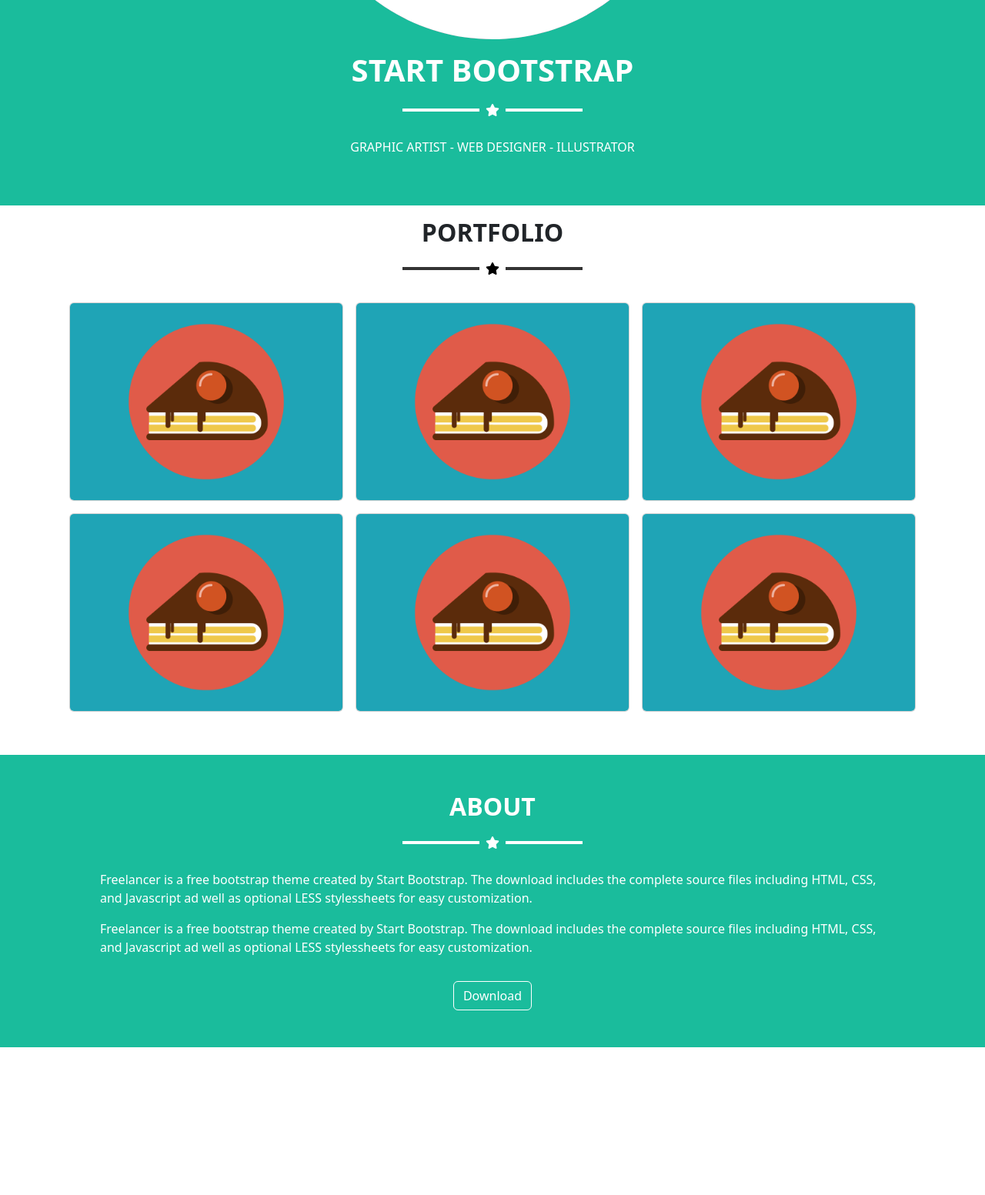
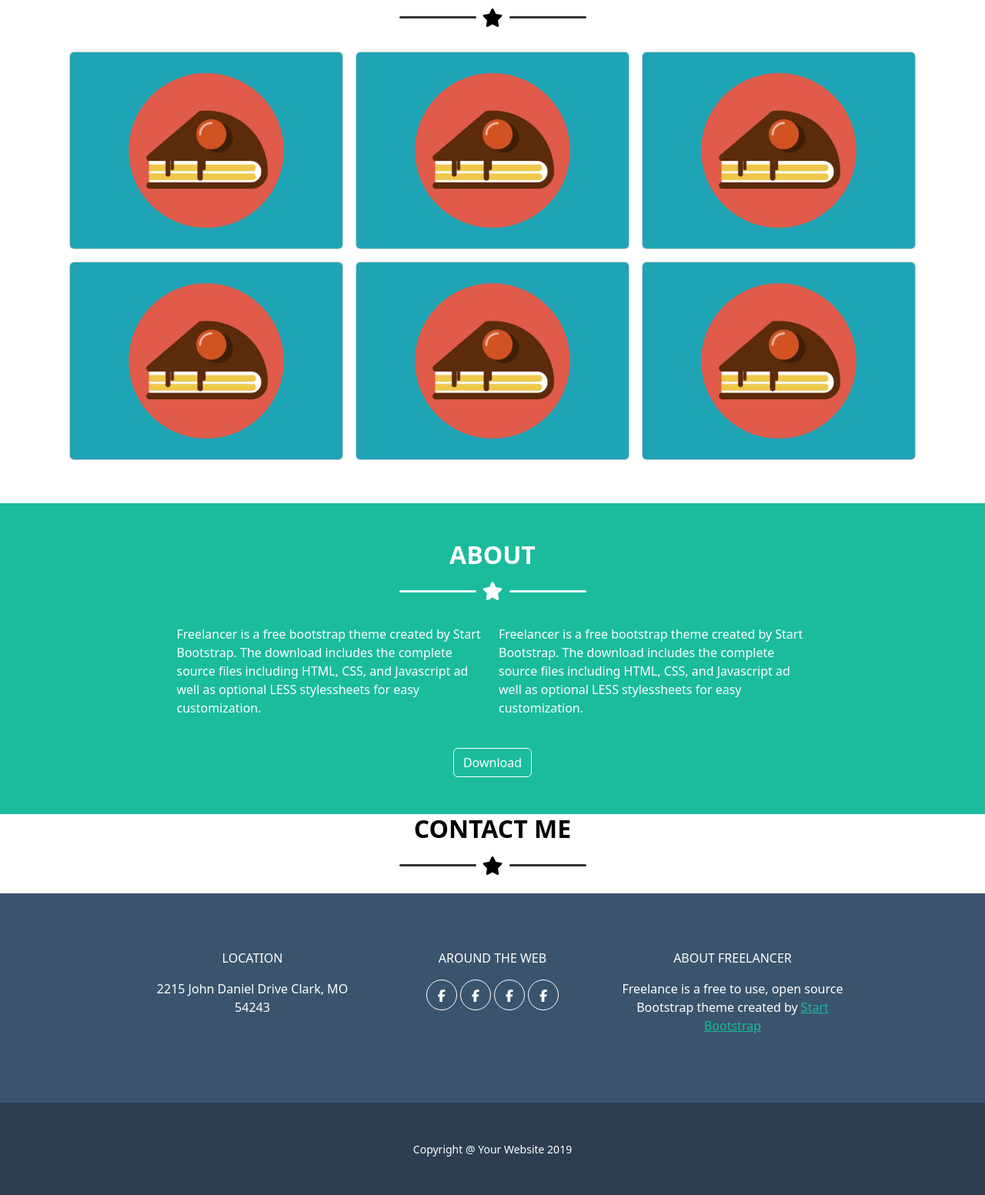
Before and after one commit to DavideSberna/html-css-bootstrap-freelancer, a plain HTML site: page index.html in a window 1280 px wide. Shown: the part 645-2198 px from the top of the page at 77% size. Before the commit the page ends 2006 px from the top, so only its background shows below. Drawn offline with nearby package versions, Linux system fonts and the light colour scheme.

Commit message:
fetch index.html - style.css

```diff
--- a/css/style.css
+++ b/css/style.css
@@ -24,18 +24,65 @@
 .TR-bg-black{
     background-color: var(--black);
 }
+.TR-aqua{
+    color: var(--aqua);
+}
+
+
+/* jumbo img sizing settings */
+.img-sizing{
+    width: 250px;
+    height: auto;
+}
+
+
+/* hover effect */
+.card-image{
+    position: relative;
+}
+.card-image::after{
+    content: "+";
+    position: absolute;
+    left: 0;
+    bottom: 0;
+    top: 0;
+    right: 0;
+    width: 100%;
+    color: var(--white);
+    background-color: #1abc9cb6;
+    display: flex;
+    justify-content:center;
+    align-items: center;
+    font-size: 4em;
+    opacity: 0;
+    transition: 0.1s;
+}
+.card-image:hover::after{
+    opacity: 1;
+}
 
 
 
+/* after / before settings  */
+.a-b-icon::after, .a-b-icon::before{
+    content: "";
+    width: 100px;
+    height: 3px;
+    background-color: var(--white);
+    border-radius: 3px;
+}
+#portfolio .a-b-icon::after, #portfolio .a-b-icon::before,
+#contact .a-b-icon::after, #contact .a-b-icon::before {
+    background-color: var(--black);
+}
 
 
-div span:not(nav span){
-    width: 100px;
-    height: 4px;
-    background-color: var(--black);
-}
-div span:not(nav span){
-    width: 100px;
-    height: 4px;
-    background-color: var(--black);
-}
+/* footer icon settings */
+.fa {
+    font-size: 1em;
+    width: 40px;
+    height: 40px;
+    border-radius: 50%;
+    border: solid 1px white;
+    line-height: 40px;
+  }
--- a/index.html
+++ b/index.html
@@ -18,7 +18,7 @@
             <nav class="navbar navbar-expand-lg">
                 <div class="container">
                   <a class="navbar-brand text-white text-uppercase" href="#">start bootstrap</a>
-                  <button class="navbar-toggler border-white" type="button" data-bs-toggle="collapse" data-bs-target="#navbarNav" aria-controls="navbarNav" aria-expanded="false" aria-label="Toggle navigation">
+                  <button class="navbar-toggler border border-white" type="button" data-bs-toggle="collapse" data-bs-target="#navbarNav" aria-controls="navbarNav" aria-expanded="false" aria-label="Toggle navigation">
                     <span class="navbar-toggler-icon"></span>
                   </button>
                   <div class="collapse navbar-collapse" id="navbarNav">
@@ -39,24 +39,18 @@
         </section>
     </header>
     <main>
-        <section class="TR-bg-aqua pb-5 pt-5">
+        <section id="start" class="TR-bg-aqua pb-5 pt-5">
             <div class="container">
-                <div class="col-12">
-                    <img class="w-50 mx-auto d-block"  src="./img/avatar.svg" alt="avatar">
+                <div class="col-12 text-center">
+                    <img class="img-sizing d-inline-block"  src="./img/avatar.svg" alt="avatar">
                 </div>
                 <div class="text-center pt-3">
                     <h1 class="text-white text-uppercase fw-bold">Start bootstrap</h1>
                 </div>
                 <div class="d-flex justify-content-center">
-                    <div class="text-center text-white pt-2 pb-4 d-flex justify-content-center align-items-center w-50">
-                        <div>
-                            <span class="bg-white d-block"></span>
-                        </div>
-                        <div>
-                            <i class="fa-solid fa-star ps-2 pe-2"></i>
-                        </div>
-                        <div>
-                            <span class="bg-white d-block"></span>
+                    <div class="text-center text-white pt-2 pb-4 w-50">
+                        <div class="d-flex justify-content-center align-items-center a-b-icon">
+                            <i class="fa-solid fa-star ps-2 pe-2 fs-4"></i>
                         </div>
                     </div>
                 </div>
@@ -66,21 +60,15 @@
             </div>
         </section>
 
-        <section class="container pb-5 pt-3">
+        <section id="portfolio" class="container pb-5 pt-3">
             <div>
                 <div class="text-center">
                     <h2 class="text-uppercase fw-bold">portfolio</h2>
                 </div>
                 <div class="d-flex justify-content-center">
-                    <div class="text-center text-white pt-2 pb-4 d-flex justify-content-center align-items-center w-50">
-                        <div>
-                            <span class="d-block"></span>
-                        </div>
-                        <div>
-                            <i class="fa-solid fa-star text-black ps-2 pe-2"></i>
-                        </div>
-                        <div>
-                            <span class="d-block"></span>
+                    <div class="text-center text-white pt-2 pb-4 w-50">
+                        <div class="d-flex justify-content-center align-items-center a-b-icon">
+                            <i class="fa-solid fa-star ps-2 pe-2 fs-4 text-black"></i>
                         </div>
                     </div>
                 </div>
@@ -133,31 +121,25 @@
                 </div>
             </section>
         </section>
-        <section class="TR-bg-aqua pb-5 pt-5">
-            <div class="container-sm">
+        <section id="about" class="TR-bg-aqua pb-5 pt-5">
+            <div class="container">
                 <div class="">
                     <div class="text-center text-white">
                         <h2 class="text-uppercase fw-bold">about</h2>
                     </div>
                     <div class="d-flex justify-content-center">
-                        <div class="text-center text-white pt-2 pb-4 d-flex justify-content-center align-items-center w-50">
-                            <div>
-                                <span class="bg-white d-block"></span>
-                            </div>
-                            <div>
-                                <i class="fa-solid fa-star ps-2 pe-2"></i>
-                            </div>
-                            <div>
-                                <span class="bg-white d-block"></span>
+                        <div class="text-center text-white pt-2 pb-4 w-50">
+                            <div class="d-flex justify-content-center align-items-center a-b-icon">
+                                <i class="fa-solid fa-star ps-2 pe-2 fs-4"></i>
                             </div>
                         </div>
                     </div>
                 </div>
-                <div class="ps-5 pe-5">
-                    <div>
+                <div class="w-75 m-auto d-flex flex-wrap">
+                    <div class="col-sm-6 p-2">
                         <p class="text-white">Freelancer is a free bootstrap theme created by Start Bootstrap. The download includes the complete source files including HTML, CSS, and Javascript ad well as optional LESS stylessheets for easy customization.</p>
                     </div>
-                    <div>
+                    <div class="col-sm-6 p-2">
                         <p class="text-white">Freelancer is a free bootstrap theme created by Start Bootstrap. The download includes the complete source files including HTML, CSS, and Javascript ad well as optional LESS stylessheets for easy customization.</p>
                     </div>
                 </div>
@@ -165,10 +147,58 @@
                     <button type="button" class="btn border border-white text-white">Download</button>
                 </div>
             </div>
-
-
+        </section>
+        <section id="contact">
+            <div>
+                <div class="">
+                    <div class="text-center text-black">
+                        <h2 class="text-uppercase fw-bold">contact me</h2>
+                    </div>
+                    <div class="d-flex justify-content-center">
+                        <div class="text-center text-white pt-2 pb-4 w-50">
+                            <div class="d-flex justify-content-center align-items-center a-b-icon">
+                                <i class="fa-solid fa-star ps-2 pe-2 fs-4 text-black"></i>
+                            </div>
+                        </div>
+                    </div>
+                </div>
+            </div>
         </section>
     </main>
+    <footer>
+        <section class="TR-bg-light-blue pb-5 pt-5">
+            <div class="d-flex flex-wrap container text-center text-white w-75">
+                <div class="col-12 col-md-4 ps-2 pe-2 pt-4 pb-4">
+                    <div>
+                        <p class="text-uppercase">location</p>
+                        <p>2215 John Daniel Drive Clark, MO 54243</p>
+                    </div>
+                </div>
+                <div class="col-12 col-md-4 pt-4 pb-4">
+                    <div>
+                        <p class="text-uppercase">around the web</p>
+                        <a href="#"><i class="fa fa-facebook text-white"></i></a>
+                        <a href="#"><i class="fa fa-facebook text-white"></i></a>
+                        <a href="#"><i class="fa fa-facebook text-white"></i></a>
+                        <a href="#"><i class="fa fa-facebook text-white"></i></a>
+                    </div>
+                </div>
+                <div class="col-12 col-md-4 ps-2 pe-2 pt-4 pb-4">
+                    <div>
+                        <p class="text-uppercase">about freelancer</p>
+                        <p>Freelance is a free to use, open source Bootstrap theme created by <a href="#" class="TR-aqua">Start Bootstrap</a></p>
+                    </div>
+                </div>
+            </div>
+        </section>
+        <section class="TR-bg-dark-blue">
+            <div class="container pb-5 pt-5">
+                <div class="text-center text-white">
+                    <small>Copyright @ Your Website 2019</small>
+                </div>
+            </div>
+        </section>
+    </footer>
 
 
 
```
